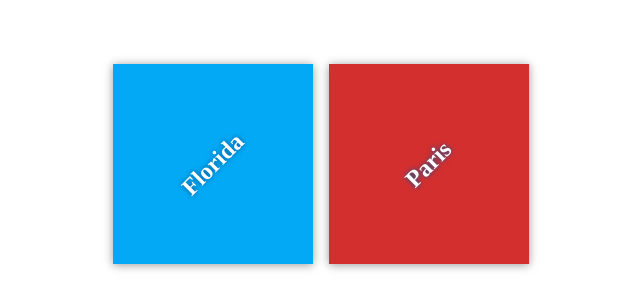
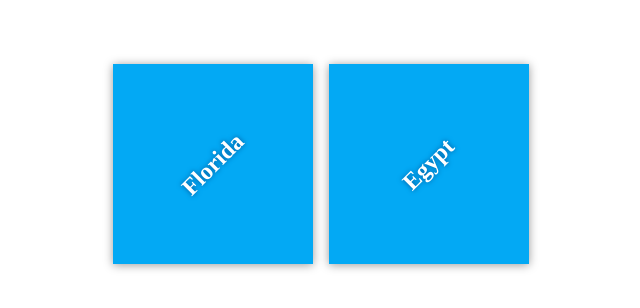
Before and after one commit to nohaabdelkhalek80/my-travel-plans, a plain HTML site: page index.html in a window 1280 px wide. Shown: the part 236-544 px from the top of the page, without its empty margins (319-959 px from the left). Drawn offline with Linux system fonts and the light colour scheme.

Commit message:
Add starting destinations

```diff
--- a/index.html
+++ b/index.html
@@ -14,8 +14,8 @@
                 <h2>Florida</h2>
             </div>
 
-            <div class="destination" id="paris">
-                <h2>Paris</h2>
+            <div class="destination" id="Egypt">
+                <h2>Egypt</h2>
             </div>
         </div>
     </div>
```
